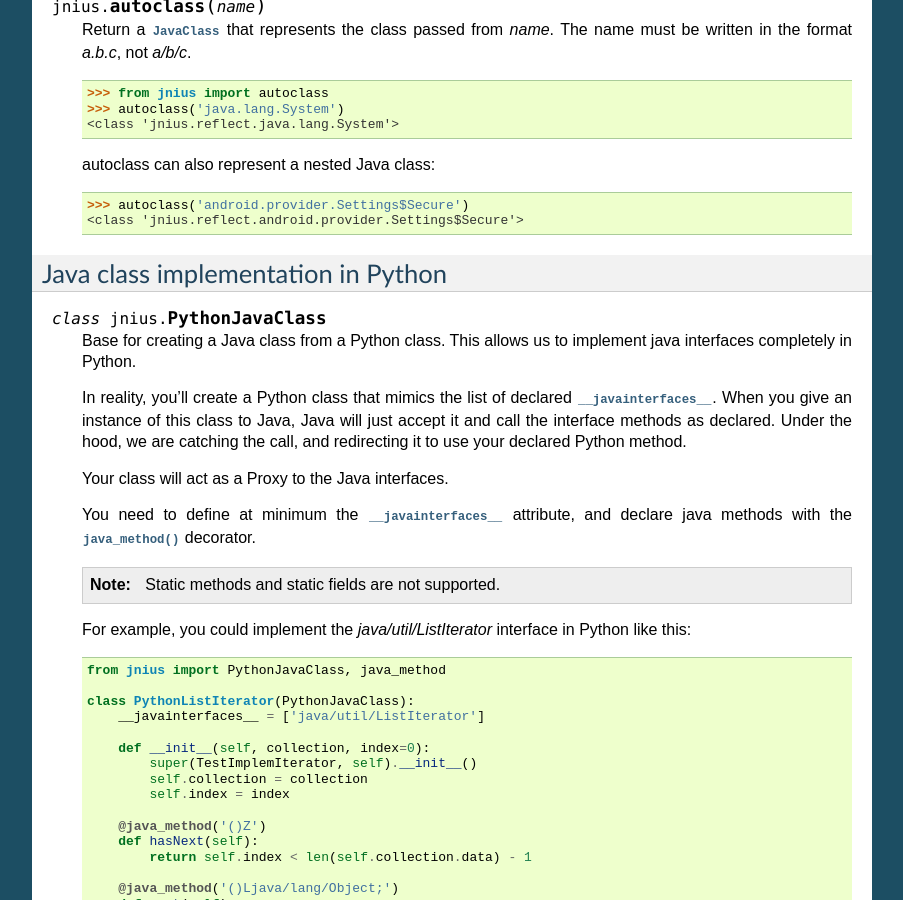
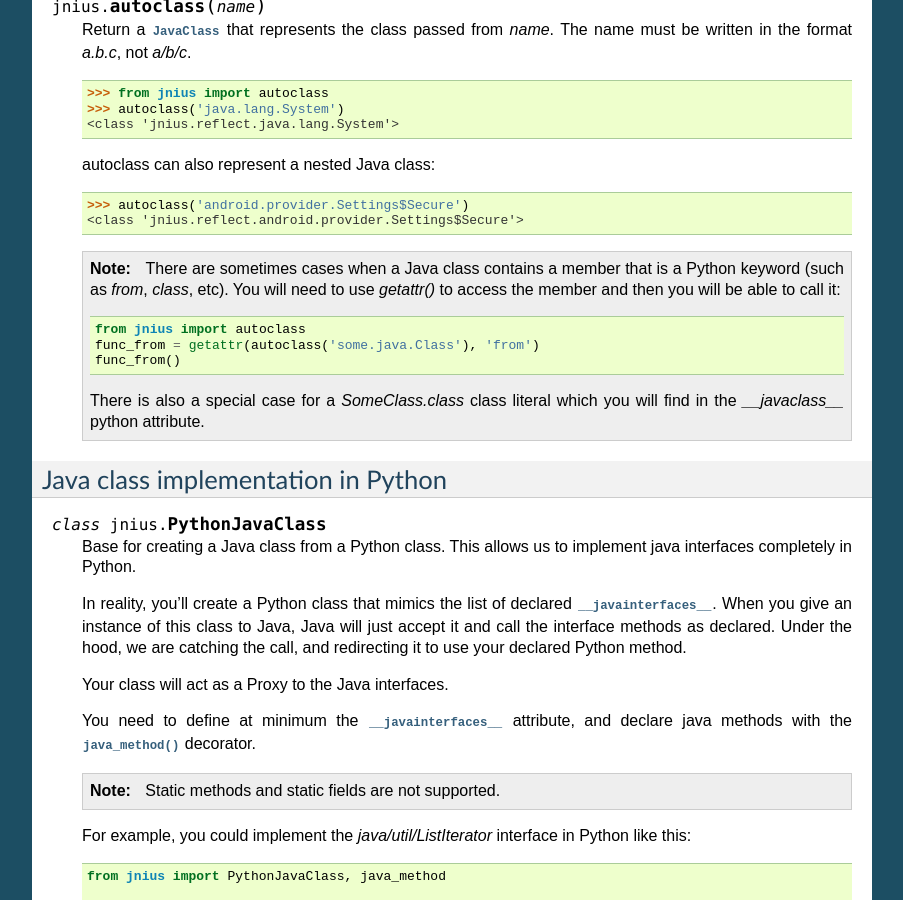
Before and after one commit to kivy/pyjnius, a Sphinx documentation site: the page built from docs/source/api.rst, in a window 1280 px wide and 900 px high, scrolled down 2611 px. Shown: the whole window, without its empty margins (198-1101 px from the left). Built offline with Sphinx 7.4.7, drawn with Linux system fonts in a browser that asks for light colours.

Commit message:
Explain accessing Java members named as Python keywords

```diff
--- a/docs/source/api.rst
+++ b/docs/source/api.rst
@@ -183,6 +183,18 @@ Reflection functions
 
     >>> autoclass('android.provider.Settings$Secure')
     <class 'jnius.reflect.android.provider.Settings$Secure'>
+
+    .. note::
+        There are sometimes cases when a Java class contains a member that is
+        a Python keyword (such as `from`, `class`, etc). You will need to use
+        `getattr()` to access the member and then you will be able to call it::
+
+            from jnius import autoclass
+            func_from = getattr(autoclass('some.java.Class'), 'from')
+            func_from()
+
+        There is also a special case for a `SomeClass.class` class literal
+        which you will find in the `__javaclass__` python attribute.
 
 Java class implementation in Python
 -----------------------------------
```
